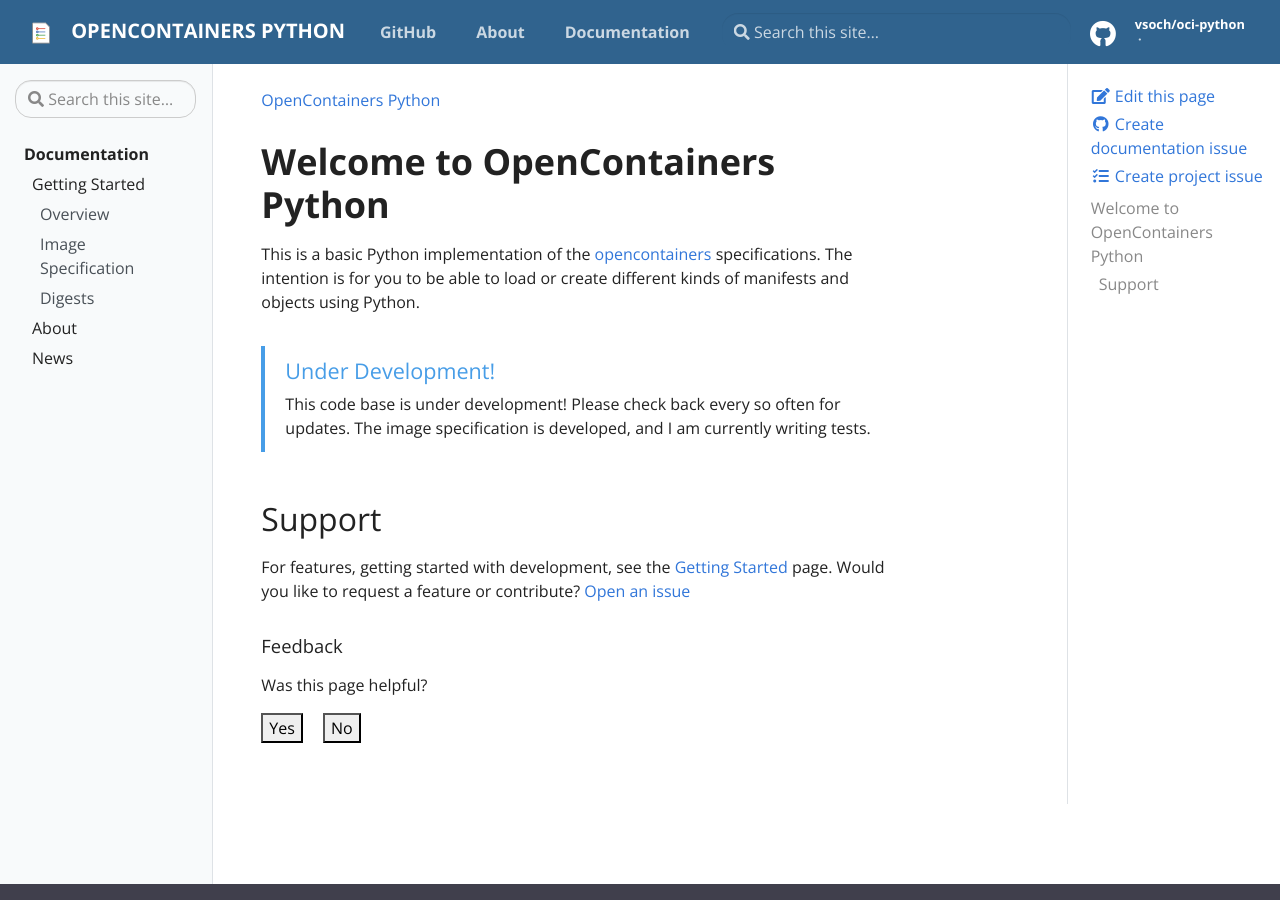
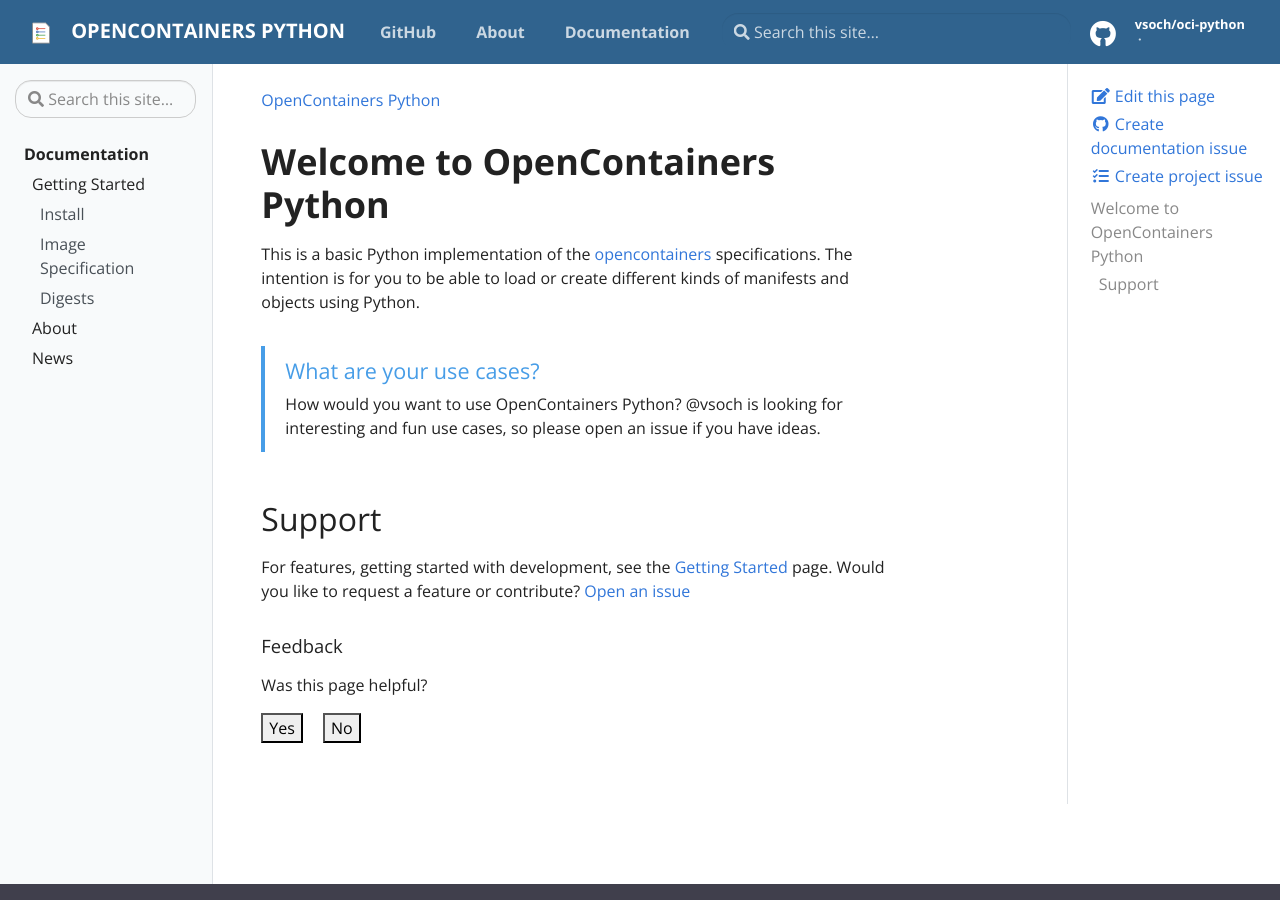
Before and after one commit to vsoch/oci-python, a Jekyll site: the page built from docs/pages/index.md, in a window 1280 px wide and 900 px high. Built offline with Jekyll 4.4.1, drawn with Linux system fonts in a browser that asks for light colours.

Commit message:
updating readme
Signed-off-by: Vanessa Sochat <vsochat@stanford.edu>

```diff
--- a/docs/_data/toc.yml
+++ b/docs/_data/toc.yml
@@ -4,7 +4,7 @@
     - title: "Getting Started"
       url: "docs/getting-started"
       children:
-        - title: Overview
+        - title: Install
           url: "docs/getting-started#getting-started"
         - title: Image Specification
           url: "docs/getting-started#image-specification"
--- a/docs/pages/index.md
+++ b/docs/pages/index.md
@@ -10,7 +10,7 @@
 The intention is for you to be able to load or create different kinds of
 manifests and objects using Python.
 
-{% include alert.html type="info" title="Under Development!" content="This code base is under development! Please check back every so often for updates. The image specification is developed, and I am currently writing tests." %}
+{% include alert.html type="info" title="What are your use cases?" content="How would you want to use OpenContainers Python? @vsoch is looking for interesting and fun use cases, so please open an issue if you have ideas." %}
 
 ## Support
 
```
Also changed, not shown: docs/_docs/getting-started.md (+0 -2 lines).
